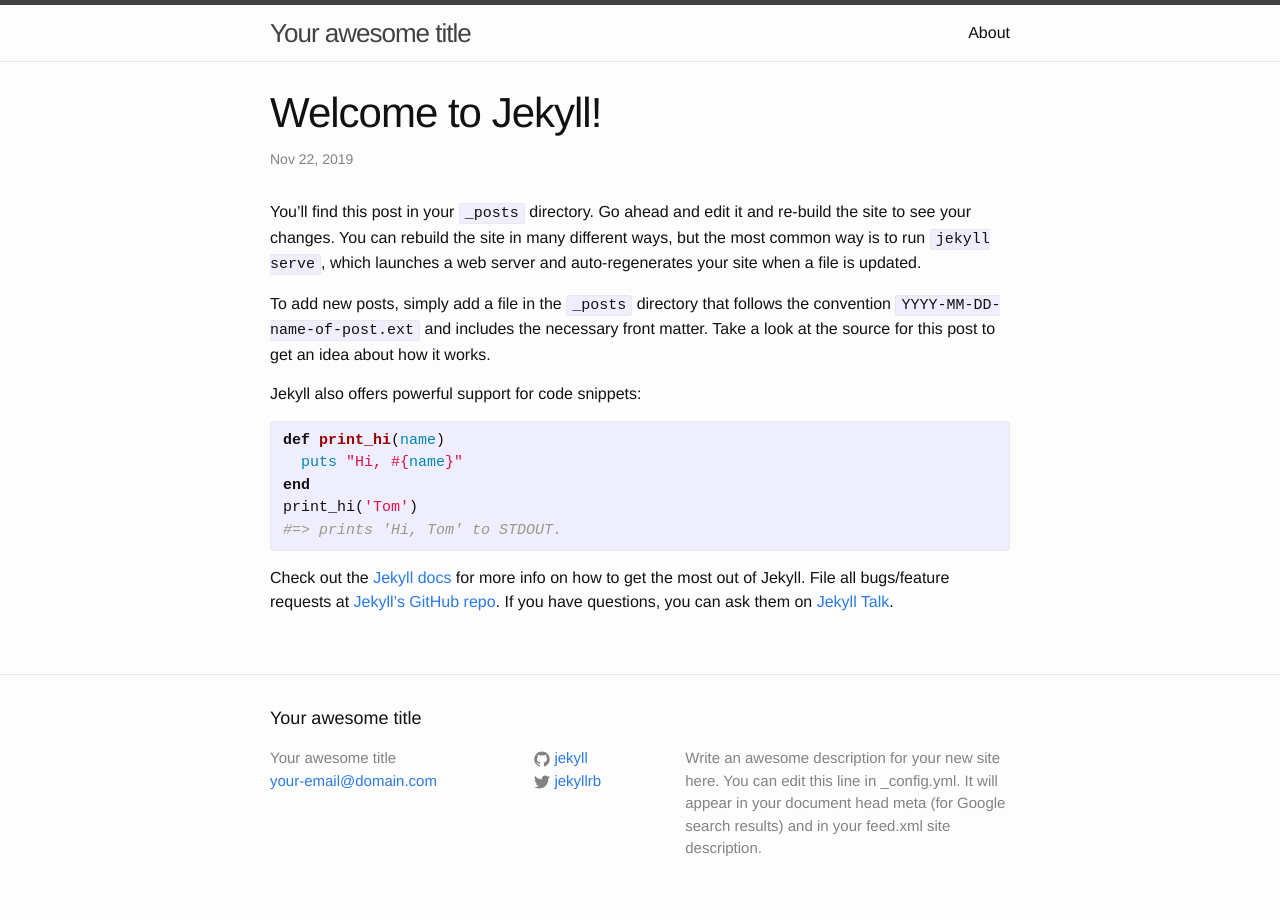
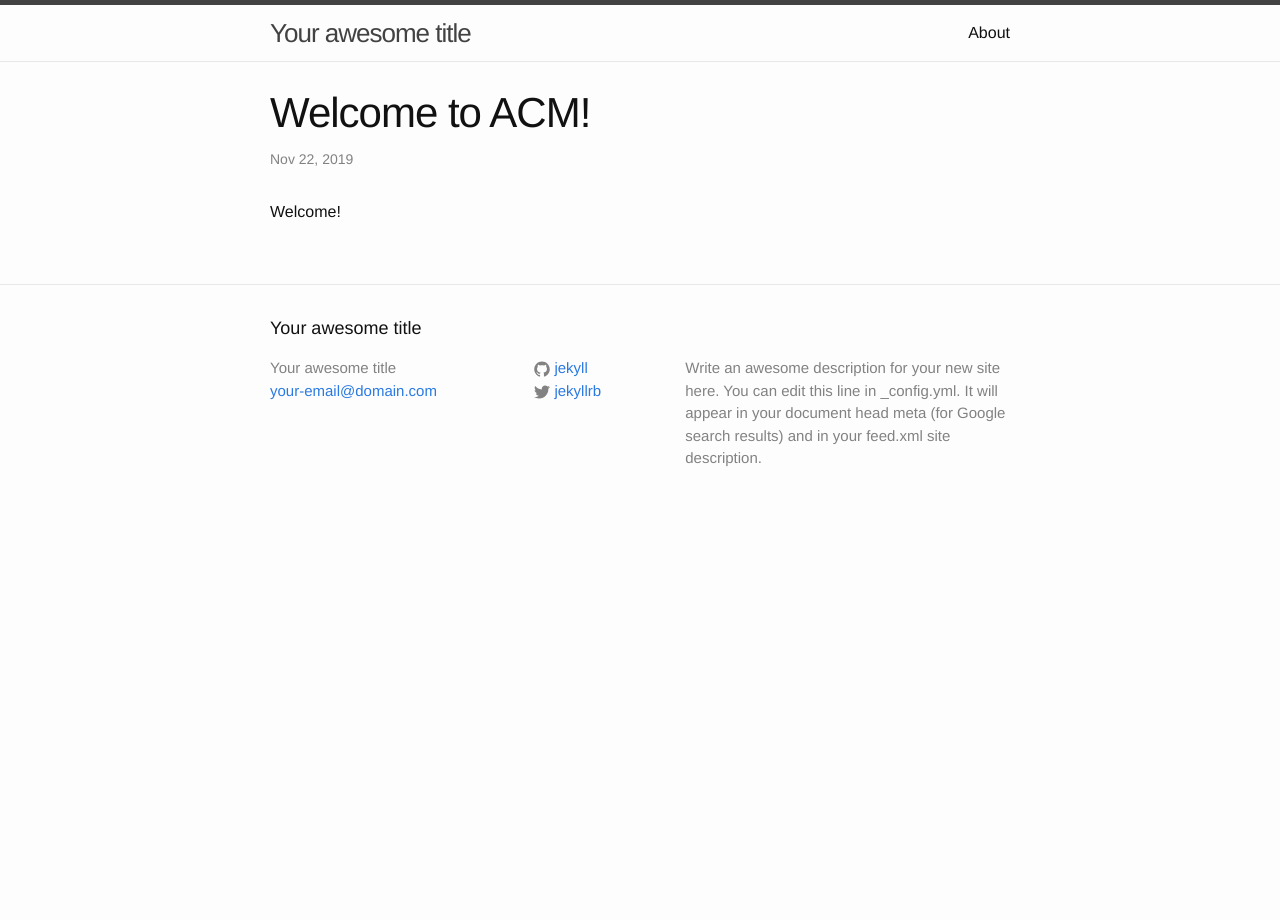
Before and after one commit to BGSU-ACM/BGSU-ACM.github.io, a Jekyll site: the page built from _posts/2019-11-21-welcome-to-jekyll.markdown, in a window 1280 px wide. Built offline with Jekyll 4.4.1, drawn with Linux system fonts in a browser that asks for light colours.

Commit message:
Update intro post

```diff
--- a/_posts/2019-11-21-welcome-to-jekyll.markdown
+++ b/_posts/2019-11-21-welcome-to-jekyll.markdown
@@ -1,25 +1,6 @@
 ---
 layout: post
-title:  "Welcome to Jekyll!"
+title:  "Welcome to ACM!"
 date:   2019-11-21 20:03:09 -0500
-categories: jekyll update
 ---
-You’ll find this post in your `_posts` directory. Go ahead and edit it and re-build the site to see your changes. You can rebuild the site in many different ways, but the most common way is to run `jekyll serve`, which launches a web server and auto-regenerates your site when a file is updated.
-
-To add new posts, simply add a file in the `_posts` directory that follows the convention `YYYY-MM-DD-name-of-post.ext` and includes the necessary front matter. Take a look at the source for this post to get an idea about how it works.
-
-Jekyll also offers powerful support for code snippets:
-
-{% highlight ruby %}
-def print_hi(name)
-  puts "Hi, #{name}"
-end
-print_hi('Tom')
-#=> prints 'Hi, Tom' to STDOUT.
-{% endhighlight %}
-
-Check out the [Jekyll docs][jekyll-docs] for more info on how to get the most out of Jekyll. File all bugs/feature requests at [Jekyll’s GitHub repo][jekyll-gh]. If you have questions, you can ask them on [Jekyll Talk][jekyll-talk].
-
-[jekyll-docs]: http://jekyllrb.com/docs/home
-[jekyll-gh]:   https://github.com/jekyll/jekyll
-[jekyll-talk]: https://talk.jekyllrb.com/
+Welcome!
```
